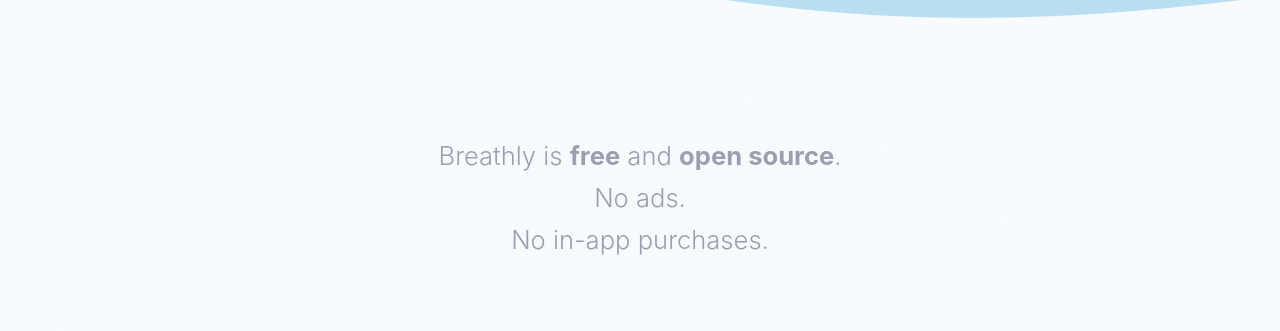
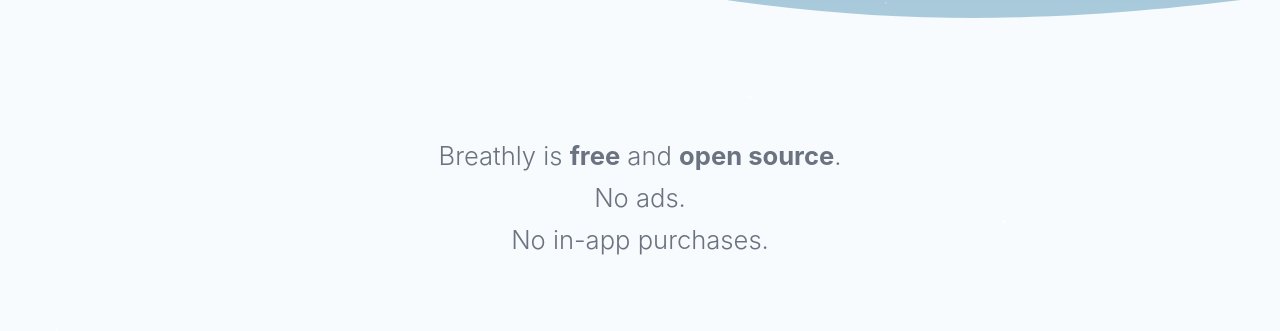
Before and after one commit to mmazzarolo/breathly-website, a website: page src/index.html in a window 1280 px wide. Shown: the part 469-800 px from the top of the page. Drawn offline with Linux system fonts and the light colour scheme.

Commit message:
Improved accessibility & SEO

```diff
--- a/src/index.css
+++ b/src/index.css
@@ -3,16 +3,16 @@
 ==========================*/
 :root {
   --color-background-root: #F7FBFE;
-  --color-background-top-1: #81C6E8;
-  --color-background-top-2: #BFE1F2;
-  --color-text-bottom: #9D9EB0;
+  --color-background-top-1: #6ca7c4;
+  --color-background-top-2: #afcede;
+  --color-text-bottom: #6B7280;
 }
 
 @media (prefers-color-scheme: dark) {
 	:root {
     --color-background-top-1: #111726;
     --color-background-top-2: #1A223A;
-    --color-text-bottom: #9D9EB0;
+    --color-text-bottom: #6B7280;
 	}
 }
 
--- a/src/index.html
+++ b/src/index.html
@@ -7,8 +7,8 @@
     <meta name="author" content="Mazzarolo Matteo" />
     <meta name="viewport" content="width=device-width, initial-scale=1" />
     <meta property="og:url" content="https://breathly.app" />
-    <meta property="og:title" content="Breathly" />
-    <meta property="og:description" content="Breathly: Relax and breathe" />
+    <meta property="og:title" content="Breathly | Free relaxation and breath training app" />
+    <meta property="og:description" content="Breathly is a free and open-source relaxation and breath training app: choose a breathing technique and focus on the guided exercise." />
     <meta property="og:image" content="./images/icon-rounded-corners.png" />
     <meta name="theme-color" content="#84C8EA" />
     <!-- Favicons -->
```
Also changed, not shown: gulpfile.js (+10 -10 lines), package.json (+8 -8 lines), 1 other file.
